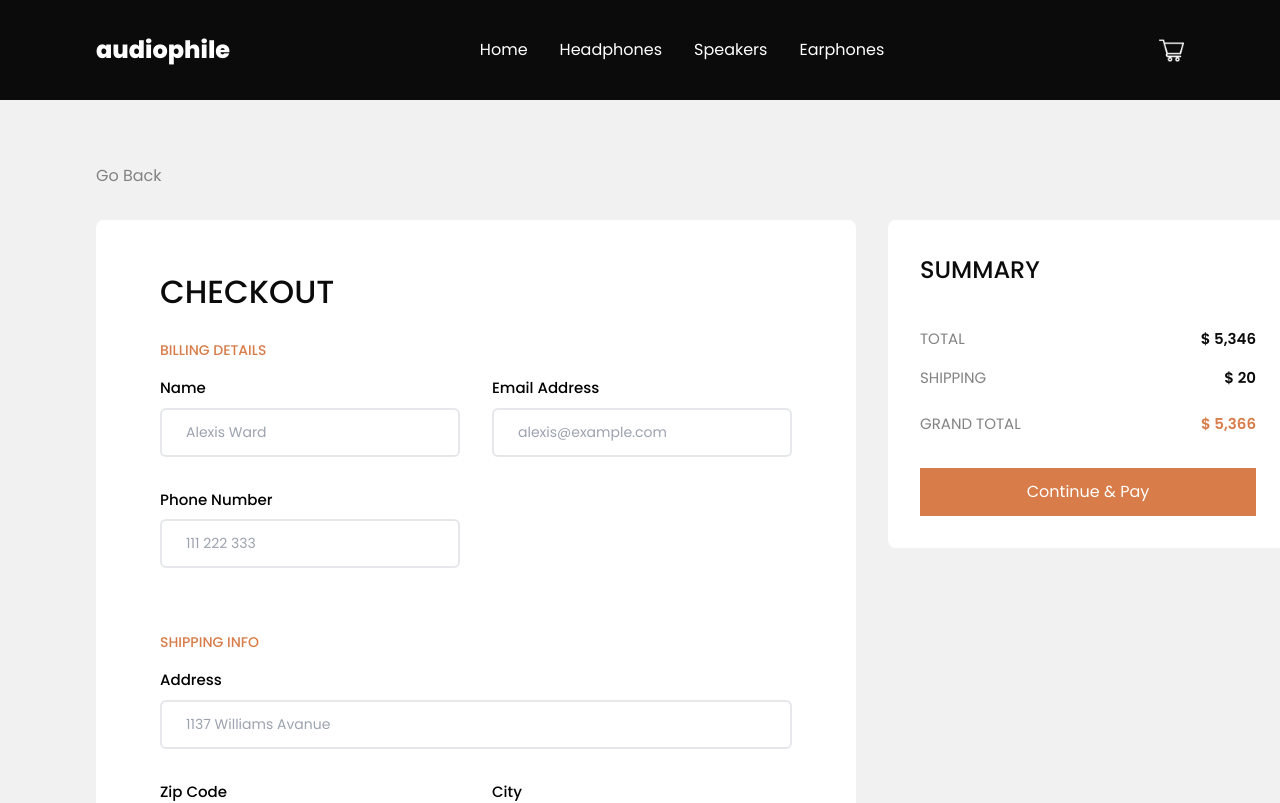
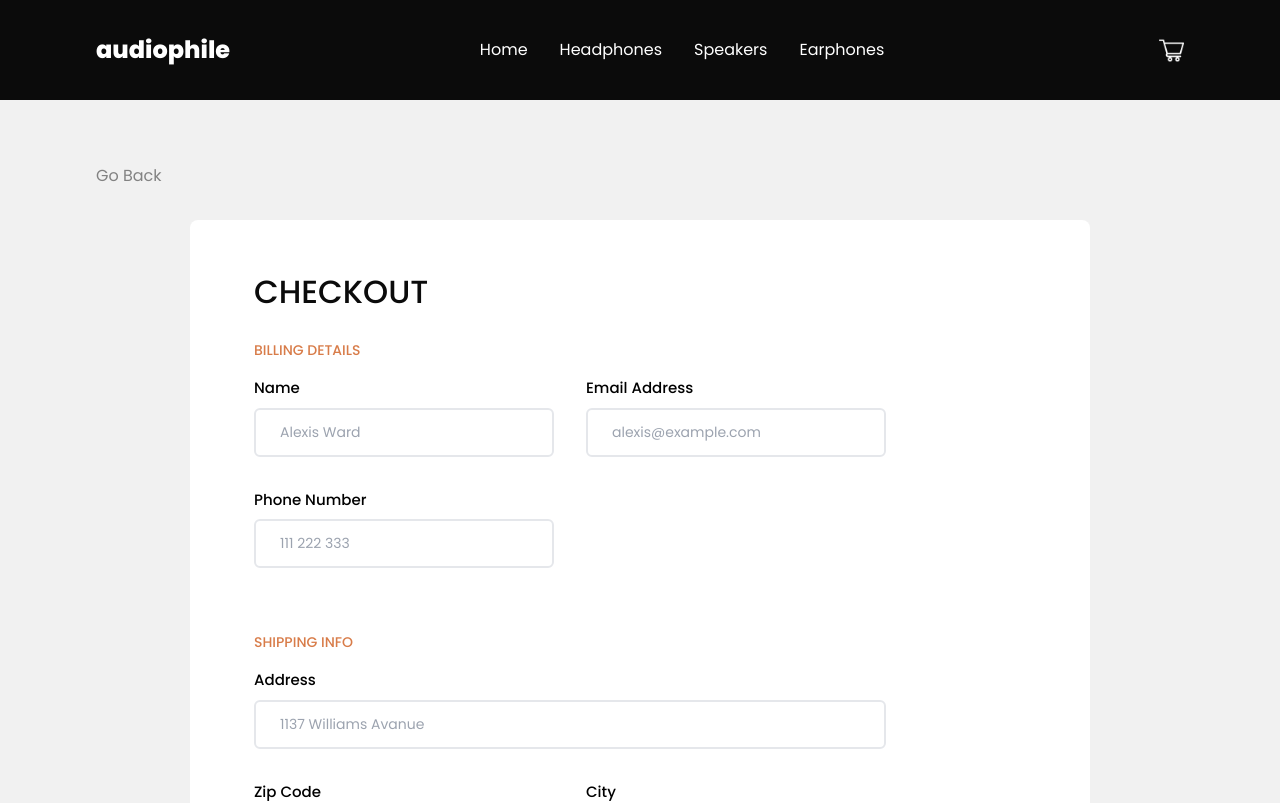
Before and after one commit to TomaszIwanickiGH/audionest, a React (Vite) app: page /checkout in a window 1280 px wide. Shown: the top 803 px of the page. Built offline with nearby package versions, Linux system fonts and the light colour scheme.

Commit message:
Make whole summary section work properly

```diff
--- a/src/components/CheckoutWrapper.jsx
+++ b/src/components/CheckoutWrapper.jsx
@@ -1,4 +1,4 @@
-import React from 'react'
+import React, { useState } from 'react'
 import { styles } from '../constants'
 import { Link } from 'react-router-dom'
 import { Form } from '../components'
@@ -8,17 +8,23 @@ import { useSelector } from 'react-redux'
 const CheckoutWrapper = () => {
   const allProducts = useSelector((state) => state.allProducts)
 
+  let total = 0
+  let arr = []
+
   return (
     <section className={`${styles.padding} mx-auto flex flex-col bg-veryVeryLightGray`}>
       <Link to="/">
         <p className="text-veryLightGray hover:text-secondary hover:cursor-pointer">Go Back</p>
       </Link>
 
-      <div className="flex lg:flex-row flex-col gap-8 lg:items-start items-center">
+      <div className="flex xl:flex-row flex-col gap-8 xl:items-start items-center">
         <Form />
-        <div className="bg-white rounded-lg flex flex-col gap-4 sm:px-8 px-6 sm:py-8 py-6 mt-8 min-w-[400px]">
+        <div className="bg-white rounded-lg flex flex-col gap-4 sm:px-8 px-6 sm:py-8 py-6 mt-8 sm:min-w-[400px] min-w-[325px]">
           <h3 className="text-primary font-[500] text-[24px]">SUMMARY</h3>
-          {allProducts.map((product) => (
+          {allProducts.length > 0 ? (
+            allProducts.map((product) => {
+              arr.push(parseFloat(product.price.slice(2) * parseInt(product.amount)))
+              return (
                 <div key={product.id} className="flex gap-4">
                   <div className="flex justify-center items-center bg-veryVeryLightGray w-[80px] h-[80px] rounded-lg">
                     <img src={product.image} alt="img" className="w-[65px] h-[55px]" />
@@ -31,22 +37,39 @@ const CheckoutWrapper = () => {
                     <p className="font-[500] text-[15px] text-veryLightGray">x{product.amount}</p>
                   </div>
                 </div>
-          ))}
+              )
+            })
+          ) : (
+            <p className="text-secondary text-center my-4 font-[600]">No Items Found!</p>
+          )}
 
+          {allProducts.length !== 0 && (
+            <>
               <div className="flex justify-between mt-6">
                 <p className="text-[15px] text-veryLightGray">TOTAL</p>
-            <p className="text-[15px] text-primary font-[600]">$ 5,346</p>
+                <p className="text-[15px] text-primary font-[600]">
+                  ${' '}
+                  {
+                    (total = arr.reduce((total, item) => {
+                      return total + item
+                    }, 0))
+                  }
+                </p>
               </div>
               <div className="flex justify-between">
                 <p className="text-[15px] text-veryLightGray">SHIPPING</p>
-            <p className="text-[15px] text-primary font-[600]">$ 20</p>
+                <p className="text-[15px] text-primary font-[600]">$ {arr.length * 10}</p>
               </div>
               <div className="flex justify-between mt-2">
                 <p className="text-[15px] text-veryLightGray">GRAND TOTAL</p>
-            <p className="text-[15px] text-secondary font-[600]">$ 5,366</p>
+                <p className="text-[15px] text-secondary font-[600]">$ {total + arr.length * 10}</p>
               </div>
 
-          <button className="bg-secondary px-6 py-3 w-full text-white hover:text-primary hover:font-[500] lg:text-[16px] text-[14px] mt-4">Continue & Pay</button>
+              <button className="bg-secondary px-6 py-3 w-full text-white hover:text-primary hover:font-[500] lg:text-[16px] text-[14px] mt-4" onClick={() => console.log(allProducts.length)}>
+                Continue & Pay
+              </button>
+            </>
+          )}
         </div>
       </div>
     </section>
```
Lines whose indentation alone changed are shown as unchanged.
